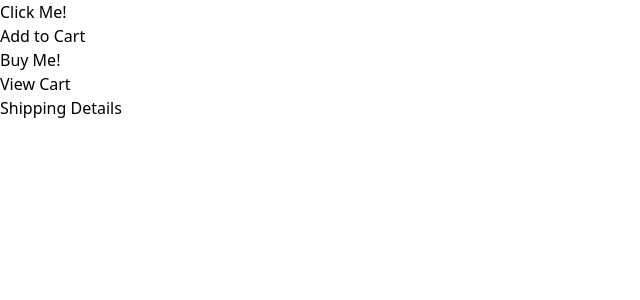
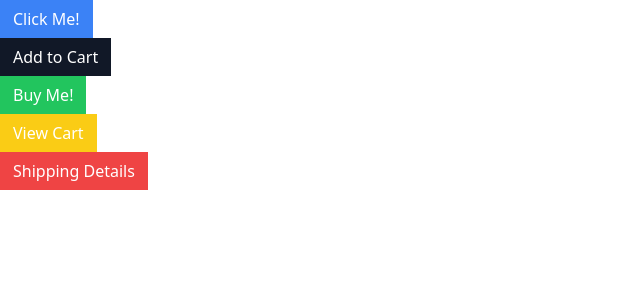
Before and after one commit to LamideAnifowoshe/components, a React (Create React App) app: page / in a window 1280 px wide. Shown: the top 300 px of the page, without its empty margins (0-640 px from the left). Built offline with nearby package versions, Linux system fonts and the light colour scheme.

Commit message:
install classnames

```diff
--- a/package.json
+++ b/package.json
@@ -6,6 +6,7 @@
     "@testing-library/jest-dom": "^5.16.5",
     "@testing-library/react": "^13.4.0",
     "@testing-library/user-event": "^13.5.0",
+    "classnames": "^2.3.2",
     "prop-types": "^15.8.1",
     "react": "^18.2.0",
     "react-dom": "^18.2.0",
--- a/src/App.js
+++ b/src/App.js
@@ -4,23 +4,23 @@
   return (
     <div>
       <div>
-        <Button>Click Me!</Button>
+        <Button primary>Click Me!</Button>
       </div>
 
       <div>
-        <Button>Add to Cart</Button>
+        <Button secondary>Add to Cart</Button>
       </div>
 
       <div>
-        <Button>Buy Me!</Button>
+        <Button success>Buy Me!</Button>
       </div>
 
       <div>
-        <Button>View Cart</Button>
+        <Button warning>View Cart</Button>
       </div>
 
       <div>
-        <Button>Shipping Details</Button>
+        <Button danger>Shipping Details</Button>
       </div>
     </div>
   );
--- a/src/Button.js
+++ b/src/Button.js
@@ -1,16 +1,24 @@
-import PropTypes from "prop-types";
+import className from "classnames";
 
 function Button({
   children,
   primary,
-  seconndary,
+  secondary,
   success,
   warning,
   danger,
   outline,
   rounded,
 }) {
-  return <button>{children}</button>;
+  const classes = className("px-3 py-1.5 border text-white", {
+    "border-blue-500 bg-blue-500": primary,
+    "border-gray-900 bg-gray-900": secondary,
+    "border-green-500 bg-green-500": success,
+    "border-yellow-400 bg-yellow-400": warning,
+    "border-red-500 bg-red-500": danger,
+  });
+
+  return <button className={classes}>{children}</button>;
 }
 
 export default Button;
```
Also changed, not shown: 1 other file (tests, documents, lock files or other folders).
